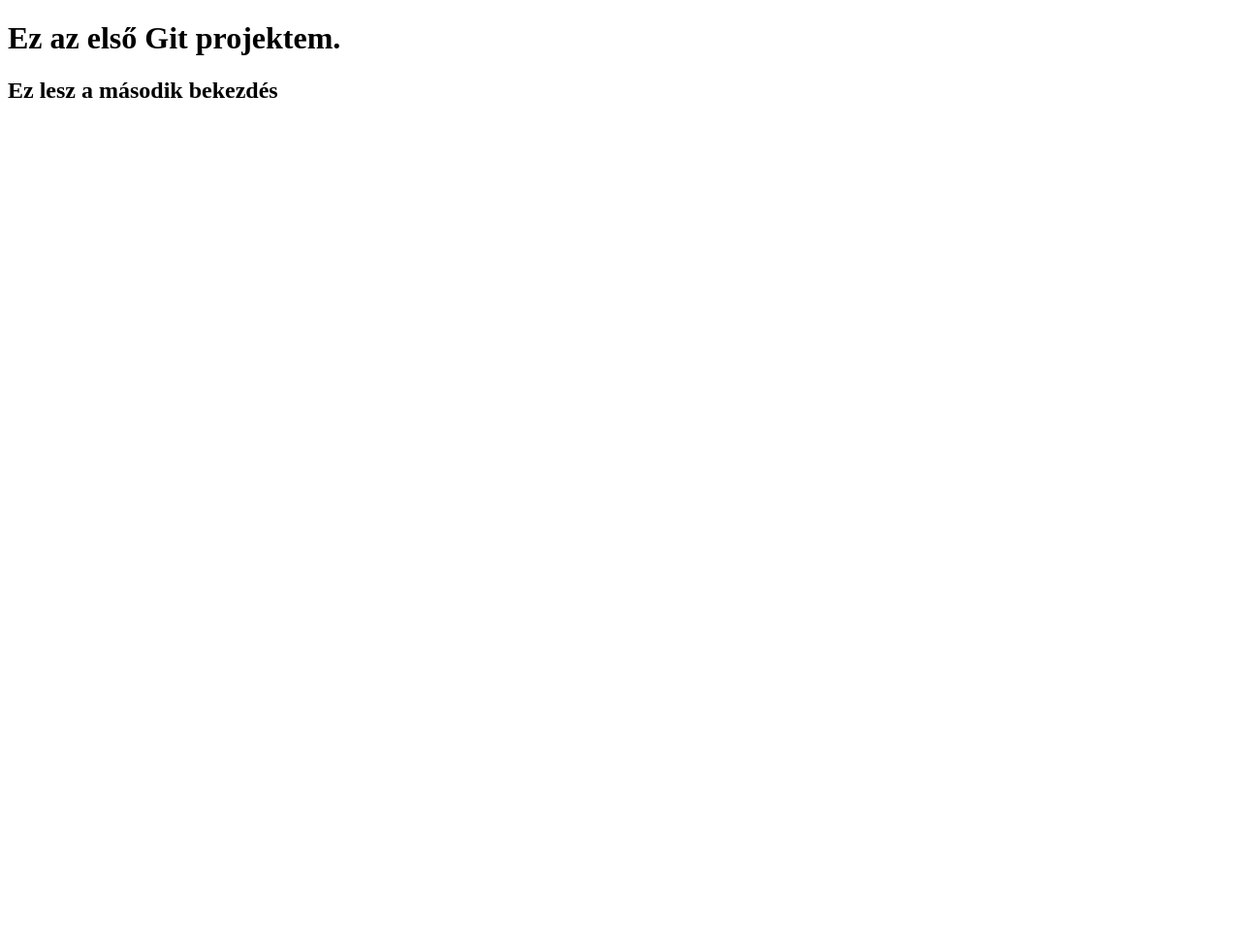
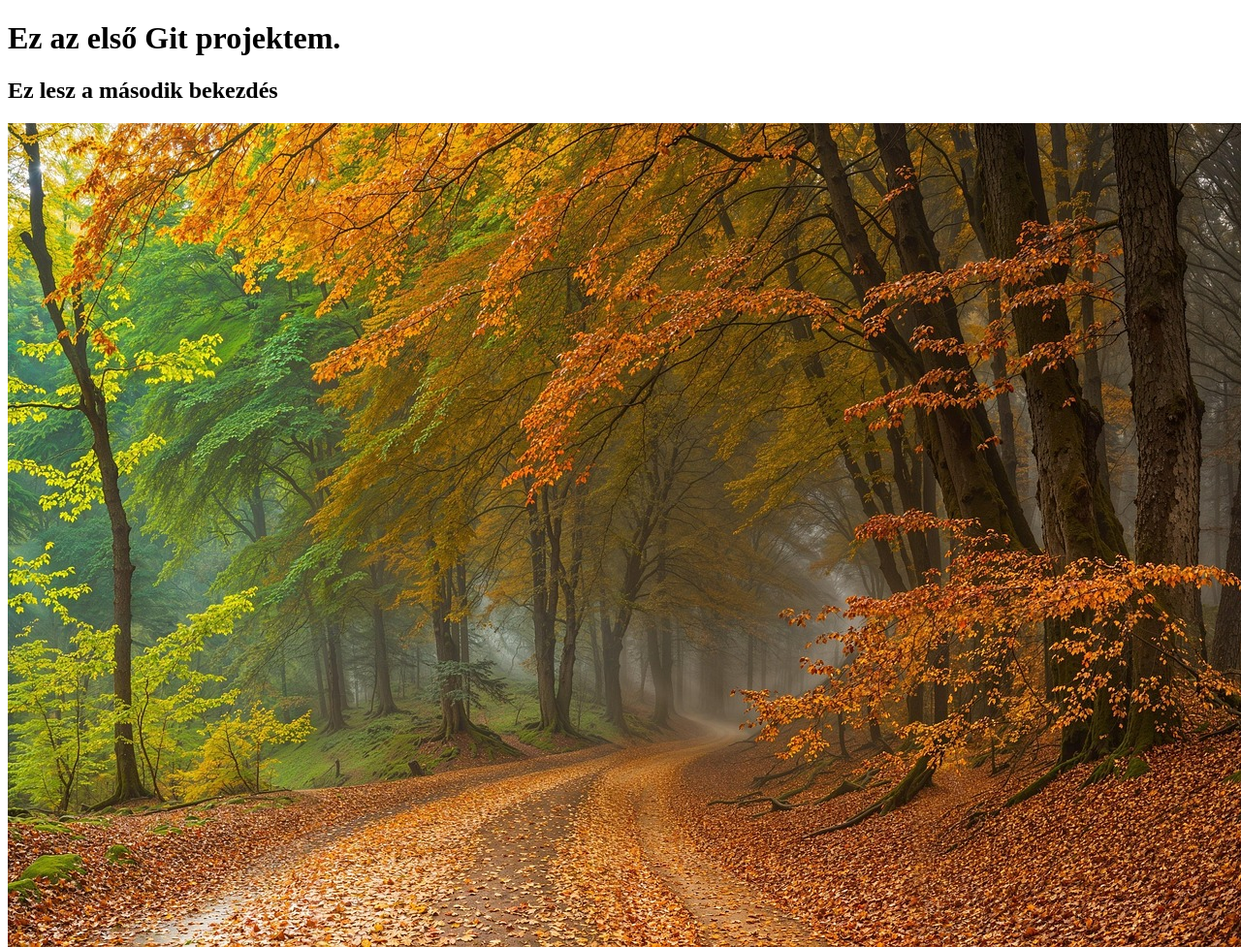
Before and after one commit to tanczosdavid/elso, a plain HTML site: page index.html in a window 1280 px wide. Shown: the whole page at 97% size. Before the commit the page ends 800 px from the top, so only its background shows below. Drawn offline with Linux system fonts and the light colour scheme.

Commit message:
Index.html fájl létrehozva

```diff
--- a/index.html
+++ b/index.html
@@ -8,5 +8,6 @@
 <body>
     <h1>Ez az első Git projektem.</h1>
     <h2>Ez lesz a második bekezdés</h2>
+    <img src="./autumn-8688876_1280.jpg" alt="asdasd">
 </body>
 </html>
```
